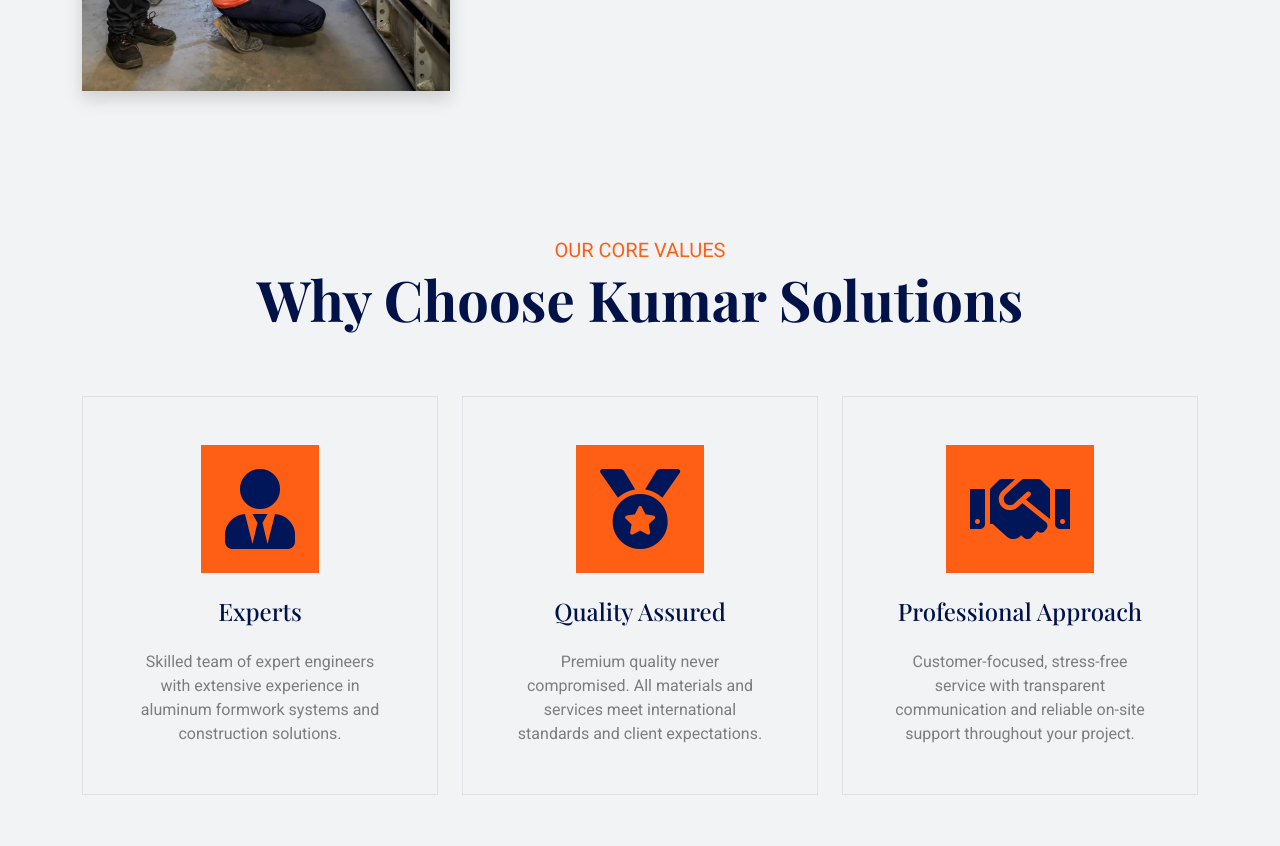
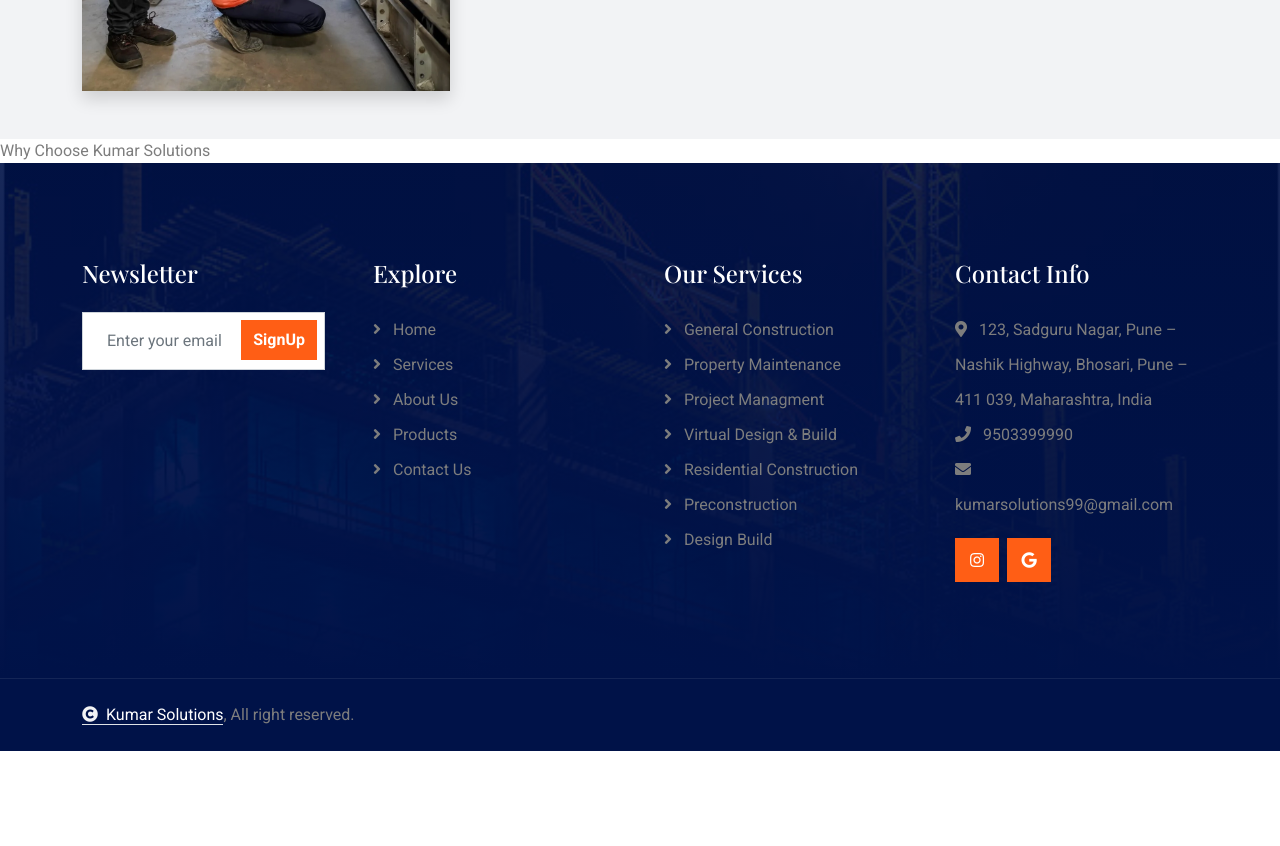
Before and after one commit to subhmoha/kumarsolution, a plain HTML site: page about.html in a window 1280 px wide. Shown: the part 3260-4106 px from the top of the page. After the commit the page ends 4011 px from the top, so only its background shows below. Drawn offline with nearby package versions, Linux system fonts and the light colour scheme; a script that the page names is missing; a web font is replaced by a local one.

Commit message:
Update about.html

```diff
--- a/about.html
+++ b/about.html
@@ -354,45 +354,7 @@
 </div>
 <!-- About Details End -->
 
-        <!-- Features Start -->
-        <div class="container-fluid feature bg-light py-5">
-            <div class="container py-5">
-                <div class="text-center mx-auto pb-5 wow fadeInUp" data-wow-delay="0.2s" style="max-width: 800px;">
-                    <p class="text-uppercase text-secondary fs-5 mb-0">OUR CORE VALUES</p>
-                    <h2 class="display-4 text-capitalize mb-3">Why Choose Kumar Solutions</h2>
-                </div>
-                <div class="row g-4">
-                    <div class="col-lg-4 wow fadeInUp" data-wow-delay="0.2s">
-                        <div class="feature-item text-center border p-5">
-                            <div class="feature-img bg-secondary d-inline-flex p-4">
-                                <i class="fas fa-user-tie text-primary fa-5x"></i>
-                            </div>
-                            <a href="#" class="h4 d-block my-4">Experts</a>
-                            <p class="mb-0">Skilled team of expert engineers with extensive experience in aluminum formwork systems and construction solutions.</p>
-                        </div>
-                    </div>
-                    <div class="col-lg-4 wow fadeInUp" data-wow-delay="0.4s">
-                        <div class="feature-item text-center border p-5">
-                            <div class="feature-img bg-secondary d-inline-flex p-4">
-                                <i class="fas fa-medal text-primary fa-5x"></i>
-                            </div>
-                            <a href="#" class="h4 d-block my-4">Quality Assured</a>
-                            <p class="mb-0">Premium quality never compromised. All materials and services meet international standards and client expectations.</p>
-                        </div>
-                    </div>
-                    <div class="col-lg-4 wow fadeInUp" data-wow-delay="0.6s">
-                        <div class="feature-item text-center border p-5">
-                            <div class="feature-img bg-secondary d-inline-flex p-4">
-                                <i class="fas fa-handshake text-primary fa-5x"></i>
-                            </div>
-                            <a href="#" class="h4 d-block my-4">Professional Approach</a>
-                            <p class="mb-0">Customer-focused, stress-free service with transparent communication and reliable on-site support throughout your project.</p>
-                        </div>
-                    </div>
-                </div>
-            </div>
-        </div>
-        <!-- Features End -->
+        Why Choose Kumar Solutions
 
         <!-- Footer Start -->
         <div class="container-fluid footer py-5 wow fadeIn" data-wow-delay="0.2s">
```
